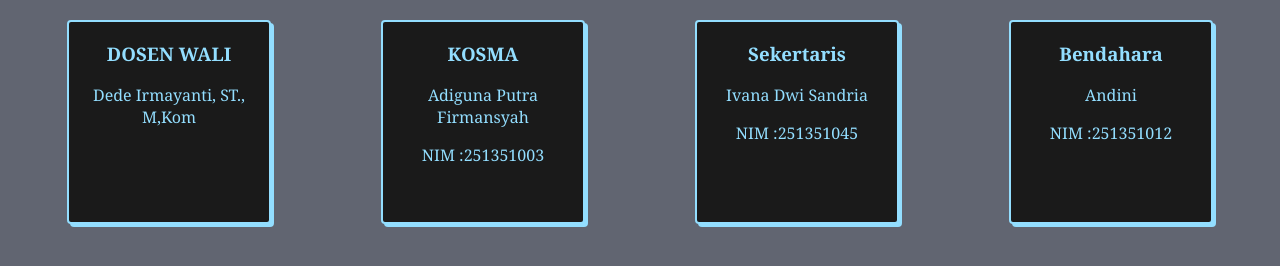
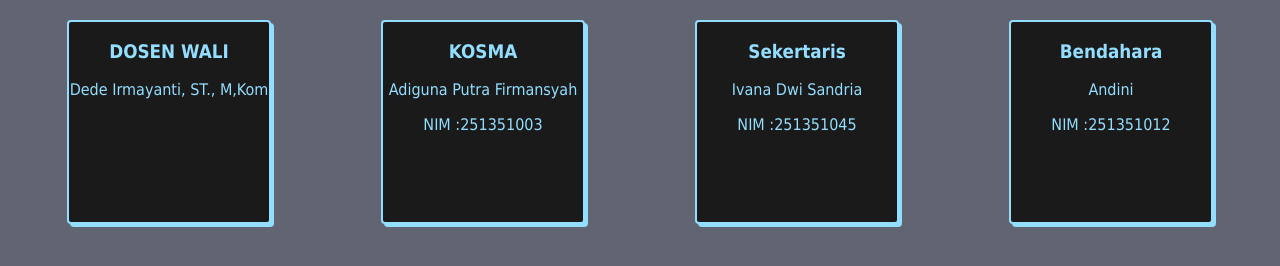
Before and after one commit to sansakhusnulrizki/Tugas-web, a plain HTML site: page content.html in a window 1280 px wide. Drawn offline with Linux system fonts and the light colour scheme.

Commit message:
Update content.html

```diff
--- a/content.html
+++ b/content.html
@@ -4,7 +4,7 @@
   <style>
     body {
       margin: 20px;
-      font-family: Georgia, serif;
+      font-family: tahoma;
       background-color: #616571;
       color: #93deff;
     }
```
